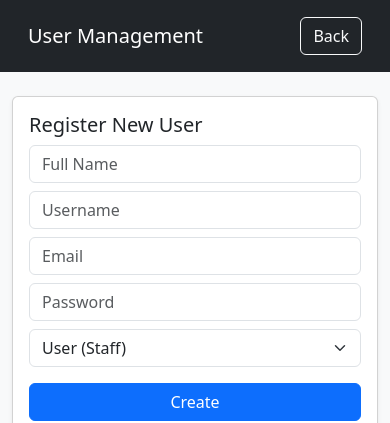
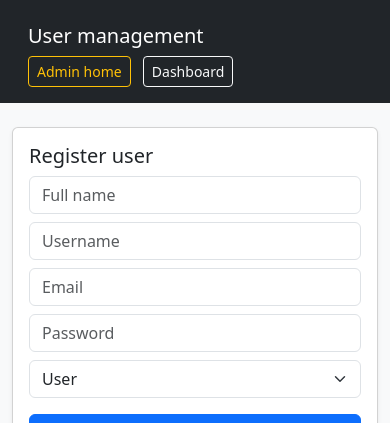
Before and after one commit to Fakhrul0029/Asset-Tracker-System-Together-, a Flask app: page /admin/users in a window 390 px wide. Shown: the top 423 px of the page. Run offline with Flask 3, Linux system fonts and the light colour scheme; the visitor is signed in with stand-in values (Sample User, id 1); data that the repository does not hold is empty; some libraries are stand-ins or nearby versions.

Commit message:
Refactor user management page layout and styles

```diff
--- a/templates/manage_user.html
+++ b/templates/manage_user.html
@@ -6,40 +6,42 @@
 </head>
 <body class="bg-light">
     <nav class="navbar navbar-dark bg-dark p-3 mb-4">
-        <DIV class="container d-flex justify-content-between">
-            <span class="navbar-brand">User Management</span>
-            <a href="/" class="btn btn-outline-light">Back</a>
-        </DIV>
+        <div class="container d-flex justify-content-between">
+            <span class="navbar-brand">User management</span>
+            <div>
+                <a href="/admin" class="btn btn-outline-warning btn-sm me-2">Admin home</a>
+                <a href="/" class="btn btn-outline-light btn-sm">Dashboard</a>
+            </div>
+        </div>
     </nav>
-    <DIV class="container">
-
+    <div class="container">
         {% with messages = get_flashed_messages() %}
           {% if messages %}
             {% for message in messages %}
-              <DIV class="alert alert-info">{{ message }}</DIV>
+              <div class="alert alert-info">{{ message }}</div>
             {% endfor %}
           {% endif %}
         {% endwith %}
 
-        <DIV class="row">
-            <DIV class="col-md-4">
-                <DIV class="card p-3 shadow-sm">
-                    <h5>Register New User</h5>
-                    <form method="POST">
-                        <input type="text" name="full_name" placeholder="Full Name" class="form-control mb-2" required>
+        <div class="row">
+            <div class="col-md-4">
+                <div class="card p-3 shadow-sm">
+                    <h5>Register user</h5>
+                    <form method="POST" action="/admin/users">
+                        <input type="text" name="full_name" placeholder="Full name" class="form-control mb-2" required>
                         <input type="text" name="username" placeholder="Username" class="form-control mb-2" required>
                         <input type="email" name="email" placeholder="Email" class="form-control mb-2" required>
                         <input type="password" name="password" placeholder="Password" class="form-control mb-2" required>
                         <select name="role" class="form-select mb-3">
-                            <option value="User">User (Staff)</option>
-                            <option value="Admin">Administrator</option>
+                            <option value="User">User</option>
+                            <option value="Admin">Admin</option>
                         </select>
                         <button type="submit" class="btn btn-primary w-100">Create</button>
                     </form>
-                </DIV>
-            </DIV>
-            <DIV class="col-md-8">
-                <DIV class="card shadow-sm">
+                </div>
+            </div>
+            <div class="col-md-8">
+                <div class="card shadow-sm">
                     <table class="table align-middle mb-0">
                         <thead>
                             <tr>
@@ -53,7 +55,7 @@
                         <tbody>
                             {% for u in users %}
                             <tr>
-                                <td>{{ u.full_name }}</td>
+                                <td>{{ u.full_name or '-' }}</td>
                                 <td>{{ u.username }}</td>
                                 <td>{{ u.email }}</td>
                                 <td>
@@ -64,22 +66,22 @@
                                     {% endif %}
                                 </td>
                                 <td>
-                                    <DIV class="btn-group">
+                                    <div class="btn-group">
                                         <a href="/admin/edit_user/{{ u.id }}" class="btn btn-sm btn-outline-primary">Edit</a>
                                         {% if u.username != 'admin' %}
-                                        <form action="/admin/delete_user/{{ u.id }}" method="POST" onsubmit="return confirm('Delete user?');">
+                                        <form action="/admin/delete_user/{{ u.id }}" method="POST" class="d-inline" onsubmit="return confirm('Delete user?');">
                                             <button type="submit" class="btn btn-sm btn-outline-danger">Del</button>
                                         </form>
                                         {% endif %}
-                                    </DIV>
+                                    </div>
                                 </td>
                             </tr>
                             {% endfor %}
                         </tbody>
                     </table>
-                </DIV>
-            </DIV>
-        </DIV>
-    </DIV>
+                </div>
+            </div>
+        </div>
+    </div>
 </body>
 </html>
```
